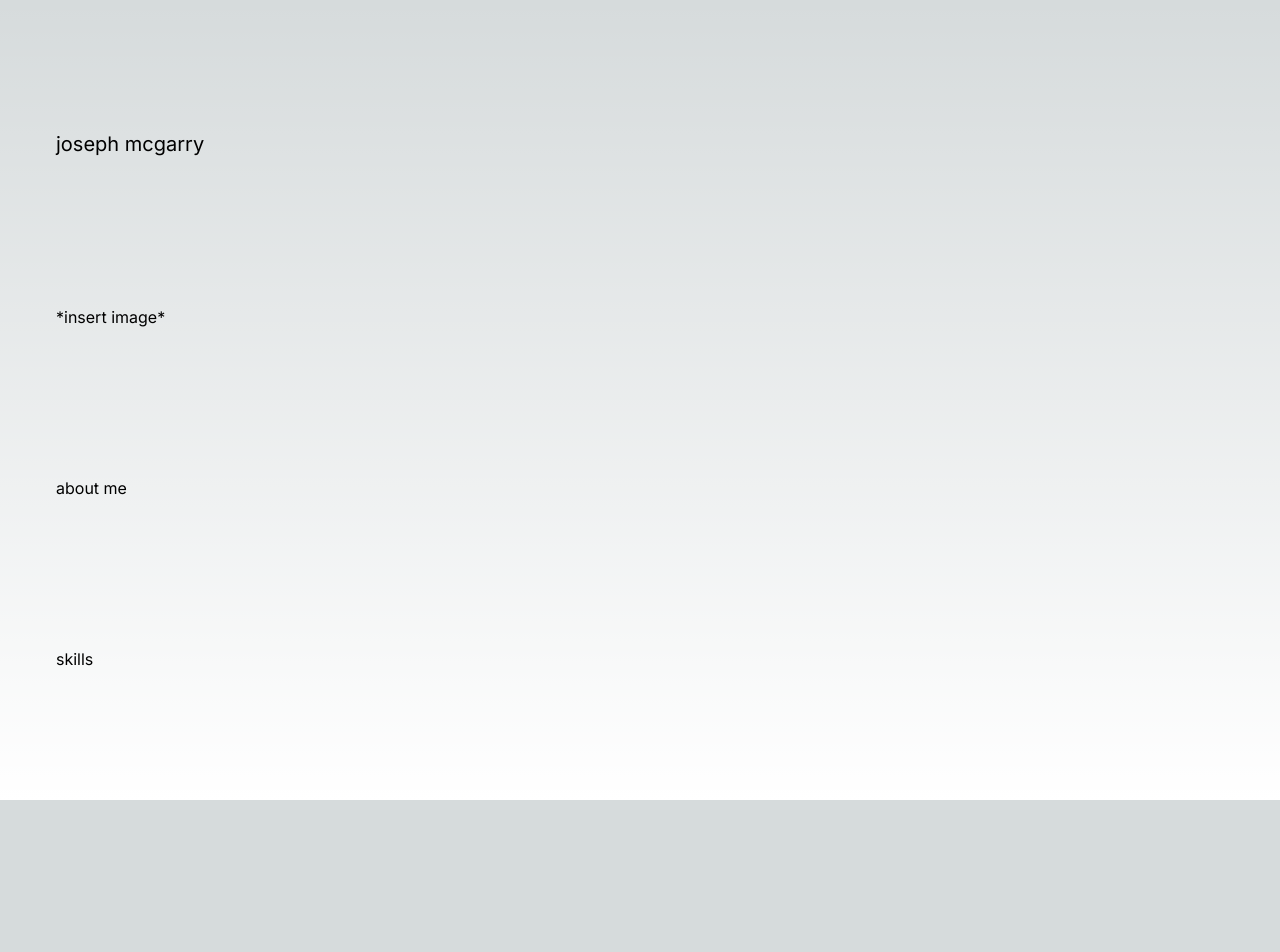
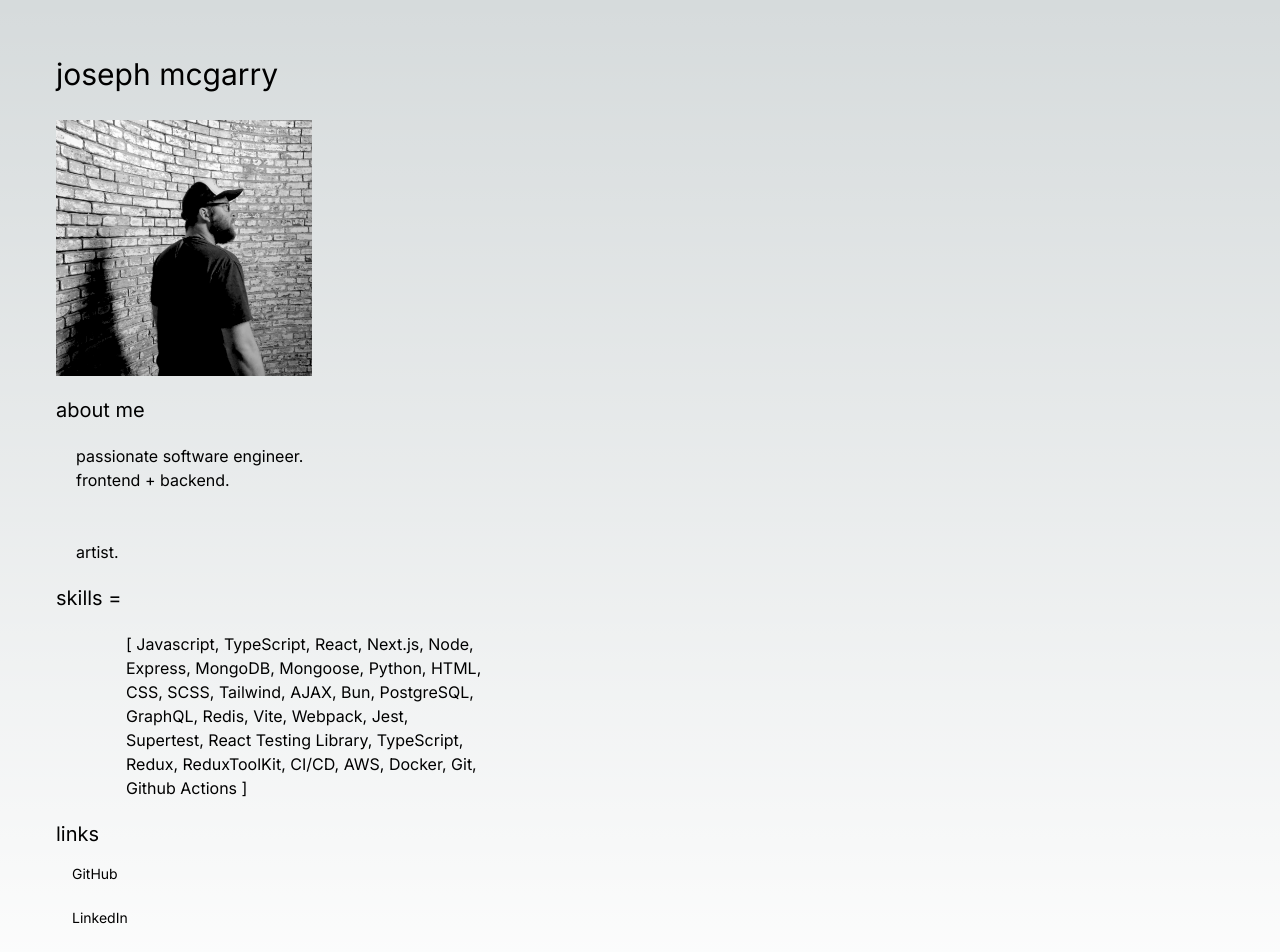
Before and after one commit to Joseph-McGarry/personalpage, a Next.js app in the folder personalpage/: page / in a window 1280 px wide. Shown: the top 952 px of the page. Before the commit the page ends 800 px from the top, so only its background shows below. Built offline with nearby package versions, Linux system fonts and the light colour scheme.

Commit message:
landing page mostly done, still working on guest book

```diff
--- a/personalpage/app/layout.tsx
+++ b/personalpage/app/layout.tsx
@@ -5,7 +5,7 @@ import "./globals.css";
 const inter = Inter({ subsets: ["latin"] });
 
 export const metadata: Metadata = {
-  title: "Create Next App",
+  title: "joseph mcgarry",
   description: "Generated by create next app",
 };
 
--- a/personalpage/app/page.tsx
+++ b/personalpage/app/page.tsx
@@ -8,20 +8,46 @@ export default function Home() {
 
   return (
     <main className="flex min-h-screen flex-col items-left justify-around p-14">
-      <h1 className="text-xl">
+      <h1 className="text-3xl">
         {namePart1}
         {/* Using Link component directly without <a> */}
         <Link href="/book" passHref>
           {/* Styling applied directly to Link. The 'g' is now part of the Link component */}
-          <span className="cursor-pointer hover:text-black" style={{outline: 'none'}}>
+          <span className="cursor-default hover:text-black" style={{outline: 'none'}}>
             g
           </span>
         </Link>
         {namePart2}
       </h1>
-      <p>*insert image*</p>
-      <p>about me</p>
-      <p>skills</p>
+      <img src="/test.jpg" alt="test" className='w-64 h-auto pt-7 pb-5'></img>
+      <div>
+        <h1 className='text-xl'>about me</h1>
+        <p className='p-5'>
+        passionate software engineer.<br></br>
+        frontend + backend. <br></br>
+         <br></br>
+         <br></br>
+         <a className="cursor-default" href="https://www.instagram.com/vulcanistileco/" target="_blank" rel="noopener noreferrer">artist.</a>
+        </p>
+      </div>
+      <div>
+      <h1 className="text-xl">skills = </h1>
+        <p style={{paddingLeft: '70px'}} className='w-[450px] p-5'>
+          [ Javascript, TypeScript, React, Next.js, Node, Express, MongoDB, Mongoose, Python, HTML, CSS, SCSS, Tailwind, AJAX, Bun, PostgreSQL, GraphQL, Redis, Vite, Webpack, Jest, Supertest, React Testing Library, TypeScript, Redux, ReduxToolKit, CI/CD, AWS, Docker, Git, Github Actions ]
+        </p>
+      </div>
+      <div>
+        <h1 className='text-xl'>links</h1>
+        <div className='text-sm w-20 m-2 rounded flex text-center hover:shadow-white hover:black p-2 transition-shadow duration-300 ease-in-out'>
+          <a href="https://github.com/Joseph-McGarry?tab=repositories" target="_blank" rel="noopener noreferrer">GitHub</a>
+        </div>
+        <div className='text-sm w-20 m-2 rounded flex text-center hover:shadow-white hover:black p-2 transition-shadow duration-300 ease-in-out'>
+          <a href="https://www.linkedin.com/in/joseph-mcgarry" target="_blank" rel="noopener noreferrer">LinkedIn</a>
+        </div>
+        <div className='text-sm w-20 m-2 rounded flex text-center hover:shadow-white hover:black p-2 transition-shadow duration-300 ease-in-out'>
+          <a href="https://medium.com/@dylan.e.briar/looking-for-a-graphql-caching-solution-in-bun-its-time-to-buql-up-b2742f07847f" target="_blank" rel="noopener noreferrer">Medium</a>
+        </div>
+      </div>
     </main>
   );
 }
--- a/personalpage/pages/book.tsx
+++ b/personalpage/pages/book.tsx
@@ -1,4 +1,15 @@
 import React, { useState, useRef } from 'react';
+import type { Metadata } from "next";
+import { Inter } from "next/font/google";
+import { metadata } from '@/app/layout';
+// import "../app/globals.css";
+
+const inter = Inter({ subsets: ["latin"] });
+
+// export const metadata: Metadata = {
+//   title: "joseph mcgarry",
+//   description: "Generated by create next app",
+// };
 
 export default function Book() {
   const [pending, setPending] = useState(false);
@@ -23,11 +34,12 @@ export default function Book() {
     }, 100);
 
     // Clear the form
-    formRef.current.reset();
+    // formRef.current.reset();
   };
 
   return (
     <div className="flex min-h-screen flex-col items-left justify-around p-14">
+      <title> joseph mcgarry </title>
       <h1>Guestbook</h1>
       <form
         style={{ opacity: !pending ? 1 : 0.7 }}
--- a/personalpage/tailwind.config.ts
+++ b/personalpage/tailwind.config.ts
@@ -13,6 +13,9 @@ const config: Config = {
         "gradient-conic":
           "conic-gradient(from 180deg at 50% 50%, var(--tw-gradient-stops))",
       },
+      boxShadow: {
+        'white': '0 0 5px 5px rgba(255, 255, 255, 0.1), 0 2px 4px -2px rgba(255, 255, 255, 0.1)  ', // Custom white shadow
+      }
     },
   },
   plugins: [],
```
Also changed, not shown: personalpage/public/test.jpg (added).
